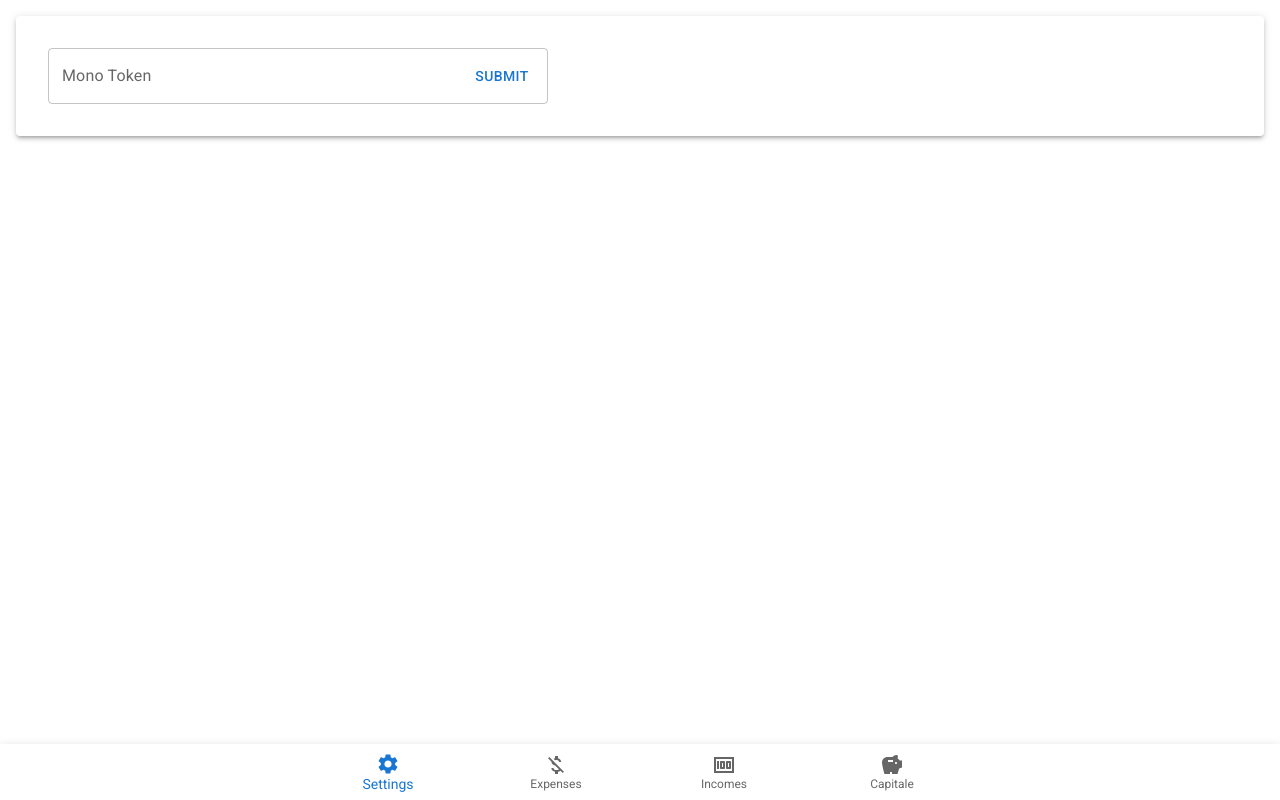
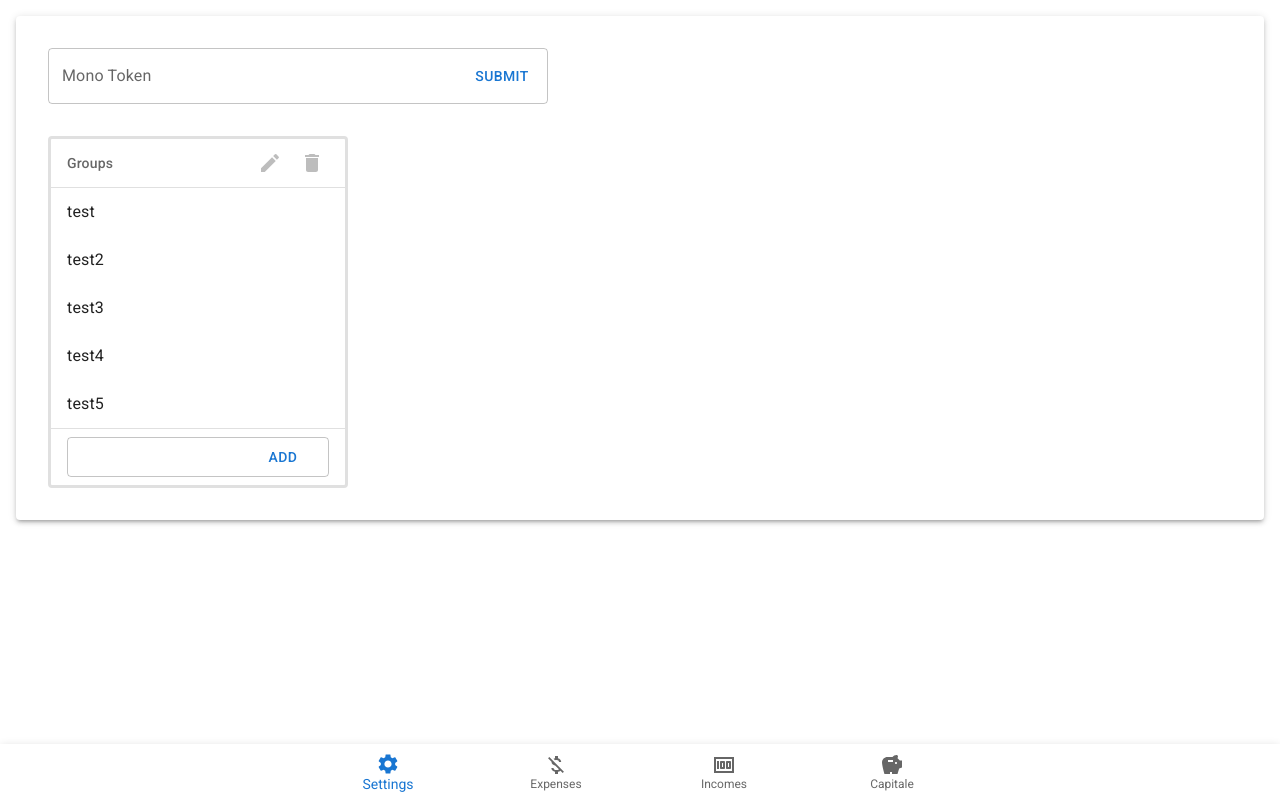
Before and after one commit to NeMaksym/ventury, a Next.js app: page /settings in a window 1280 px wide. Built offline with nearby package versions, Linux system fonts and the light colour scheme.

Commit message:
Implement "Editable List"

```diff
--- a/app/settings/page.tsx
+++ b/app/settings/page.tsx
@@ -1,5 +1,5 @@
 import { Unstable_Grid2 as Grid, Paper } from '@mui/material'
-import { MonoTokenInput } from '@/components'
+import { MonoTokenInput, CategoryManager } from '@/components'
 
 export default function Home() {
   return (
@@ -8,6 +8,9 @@ export default function Home() {
         <Grid xs={12}>
           <MonoTokenInput />
         </Grid>
+        <Grid xs={12}>
+          <CategoryManager />
+        </Grid>
       </Grid>
     </Paper>
   )
--- /dev/null
+++ b/components/CategoryManager/index.tsx
@@ -0,0 +1,40 @@
+'use client'
+import { useState } from 'react'
+import { EditableList } from '@/components'
+
+let initialItems = [
+  { id: crypto.randomUUID(), label: 'test' },
+  { id: crypto.randomUUID(), label: 'test2' },
+  { id: crypto.randomUUID(), label: 'test3' },
+  { id: crypto.randomUUID(), label: 'test4' },
+  { id: crypto.randomUUID(), label: 'test5' },
+]
+
+export function CategoryManager() {
+  const [items, setItems] = useState(initialItems)
+
+  return (
+    <EditableList
+      label="Groups"
+      items={items}
+      onItemAdd={(inputValue, setInputValue) => {
+        setItems([...items, { id: crypto.randomUUID(), label: inputValue }])
+        setInputValue('')
+      }}
+      onItemDelete={(id) => {
+        const updatedItems = items.filter((item) => item.id !== id)
+        setItems(updatedItems)
+      }}
+      onItemEdit={(id, inputValue) => {
+        const updatedItems = items.map((item) =>
+          item.id === id ? { ...item, label: inputValue } : item
+        )
+        setItems(updatedItems)
+      }}
+      onItemSelect={(id) => {
+        const selectedItem = items.find((item) => item.id === id)
+        console.log(selectedItem)
+      }}
+    />
+  )
+}
--- /dev/null
+++ b/components/EditableList/index.tsx
@@ -0,0 +1,145 @@
+'use client'
+import { useState } from 'react'
+import { styled } from '@mui/material/styles'
+import {
+  List,
+  ListProps,
+  ListSubheader,
+  ListSubheaderProps,
+  ListItem,
+  ListItemButton,
+  ListItemText,
+  Divider,
+  IconButton,
+  TextField,
+  Stack,
+  IconButtonProps,
+} from '@mui/material'
+import { ClickAwayListener } from '@mui/base'
+import DeleteIcon from '@mui/icons-material/Delete'
+import EditIcon from '@mui/icons-material/Edit'
+import { InputWithButton, type InputWithPropsSetValue } from '@/components'
+
+const ListStyled = styled(List)<ListProps>(({ theme }) => ({
+  maxWidth: '300px',
+  border: 'solid',
+  borderRadius: '4px',
+  borderColor: theme.palette.grey[300],
+  ':hover': {
+    borderColor: theme.palette.grey[500],
+  },
+}))
+
+const ListSubheaderStyled = styled(ListSubheader)<ListSubheaderProps>(() => ({
+  borderRadius: '4px',
+}))
+
+const IconButtonStyled = styled(IconButton)<IconButtonProps>(() => ({
+  height: '34px',
+}))
+
+interface IListItem {
+  id: string
+  label: string
+}
+
+interface EditableListProps {
+  label: string
+  items: IListItem[]
+  onItemAdd: (inputValue: string, setInputValue: InputWithPropsSetValue) => void
+  onItemDelete: (id: IListItem['id']) => void
+  onItemEdit: (id: IListItem['id'], inputValue: string) => void
+  onItemSelect: (id: IListItem['id']) => void
+}
+
+export function EditableList({
+  label,
+  items,
+  onItemAdd,
+  onItemDelete,
+  onItemEdit,
+  onItemSelect,
+}: EditableListProps) {
+  const [selectedItem, setSelectedItem] = useState('')
+  const isSelected = (id: IListItem['id']) => id === selectedItem
+
+  const [isEditMode, setIsEditMode] = useState(false)
+  const idEditable = (id: IListItem['id']) => isSelected(id) && isEditMode
+
+  return (
+    <ListStyled
+      disablePadding
+      subheader={
+        <ListSubheaderStyled>
+          <Stack
+            direction="row"
+            justifyContent="space-between"
+            alignItems="center"
+          >
+            {label}
+            <Stack direction="row" spacing={1}>
+              <IconButtonStyled
+                disabled={!selectedItem || isEditMode}
+                size="small"
+                onClick={() => setIsEditMode(true)}
+              >
+                <EditIcon />
+              </IconButtonStyled>
+              <IconButtonStyled
+                disabled={!selectedItem}
+                size="small"
+                onClick={() => {
+                  onItemDelete(selectedItem)
+                  setSelectedItem('')
+                }}
+              >
+                <DeleteIcon />
+              </IconButtonStyled>
+            </Stack>
+          </Stack>
+        </ListSubheaderStyled>
+      }
+    >
+      <Divider />
+      {items.map(({ id, label }) => (
+        <ListItemButton
+          key={id}
+          onClick={() => {
+            setIsEditMode(false)
+            setSelectedItem(id)
+            onItemSelect(id)
+          }}
+          selected={isSelected(id)}
+        >
+          {idEditable(id) ? (
+            <ClickAwayListener onClickAway={() => setIsEditMode(false)}>
+              <TextField
+                value={label}
+                size="small"
+                variant="standard"
+                fullWidth
+                InputProps={{ disableUnderline: true }}
+                inputProps={{
+                  sx: { py: '4px', height: '1.5em' },
+                }}
+                inputRef={(input) => input && input.focus()}
+                onChange={(event) => onItemEdit(id, event.target.value)}
+              />
+            </ClickAwayListener>
+          ) : (
+            <ListItemText primary={label} />
+          )}
+        </ListItemButton>
+      ))}
+      <Divider />
+      <ListItem>
+        <InputWithButton
+          fullWidth
+          size="small"
+          btnText="Add"
+          onClick={onItemAdd}
+        />
+      </ListItem>
+    </ListStyled>
+  )
+}
--- /dev/null
+++ b/components/InputWithButton/index.tsx
@@ -0,0 +1,56 @@
+'use client'
+import { useState, Dispatch, SetStateAction } from 'react'
+import {
+  FormControl,
+  OutlinedInput,
+  Button,
+  InputLabel,
+  SxProps,
+  Theme,
+} from '@mui/material'
+
+export type InputWithPropsSetValue = Dispatch<SetStateAction<string>>
+
+interface InputWithButtonProps {
+  btnText: string
+  onClick: (value: string, setValue: InputWithPropsSetValue) => void
+  initialValue?: string
+  label?: string
+  fullWidth?: boolean
+  sx?: SxProps<Theme>
+  size?: 'small' | 'medium'
+}
+
+export function InputWithButton({
+  fullWidth,
+  btnText,
+  onClick,
+  initialValue,
+  label,
+  sx,
+  size,
+}: InputWithButtonProps) {
+  const INPUT_ID = crypto.randomUUID()
+  const [value, setValue] = useState(initialValue ?? '')
+
+  const captureValue = (event: React.ChangeEvent<HTMLInputElement>) => {
+    setValue(event.target.value)
+  }
+
+  const handleMainAction = () => onClick(value, setValue)
+
+  return (
+    <FormControl sx={sx} fullWidth={fullWidth} variant="outlined">
+      {label && <InputLabel htmlFor={INPUT_ID}>{label}</InputLabel>}
+      <OutlinedInput
+        size={size}
+        id={INPUT_ID}
+        type="text"
+        value={value}
+        onChange={captureValue}
+        label={label}
+        endAdornment={<Button onClick={handleMainAction}>{btnText}</Button>}
+      />
+    </FormControl>
+  )
+}
--- a/components/MonoTokenInput/index.tsx
+++ b/components/MonoTokenInput/index.tsx
@@ -1,28 +1,21 @@
 'use client'
-import { useState } from 'react'
-import { FormControl, InputLabel, OutlinedInput, Button } from '@mui/material'
+import { InputWithButton } from '@/components'
 
 const STORAGE_KEY = 'monoToken'
 
 export function MonoTokenInput() {
   const initialValue = localStorage.getItem(STORAGE_KEY)
-  const [monoToken, setMonoToken] = useState(initialValue ?? '')
 
-  const saveToStarage = () => localStorage.setItem(STORAGE_KEY, monoToken)
+  const saveToStorage = (value: string) =>
+    localStorage.setItem(STORAGE_KEY, value)
 
   return (
-    <FormControl sx={{ width: '500px' }}>
-      <InputLabel htmlFor="monoToken">Mono Token</InputLabel>
-      <OutlinedInput
-        type="text"
-        id="monoToken"
-        label="Mono Token"
-        value={monoToken}
-        onChange={(event: React.ChangeEvent<HTMLInputElement>) => {
-          setMonoToken(event.target.value)
-        }}
-        endAdornment={<Button onClick={saveToStarage}>Submit</Button>}
-      />
-    </FormControl>
+    <InputWithButton
+      sx={{ width: '500px' }}
+      label="Mono Token"
+      initialValue={initialValue ?? ''}
+      onClick={saveToStorage}
+      btnText="Submit"
+    />
   )
 }
--- a/components/index.ts
+++ b/components/index.ts
@@ -1,2 +1,5 @@
 export * from './BottomNavigation'
 export * from './MonoTokenInput'
+export * from './CategoryManager'
+export * from './InputWithButton'
+export * from './EditableList'
```
